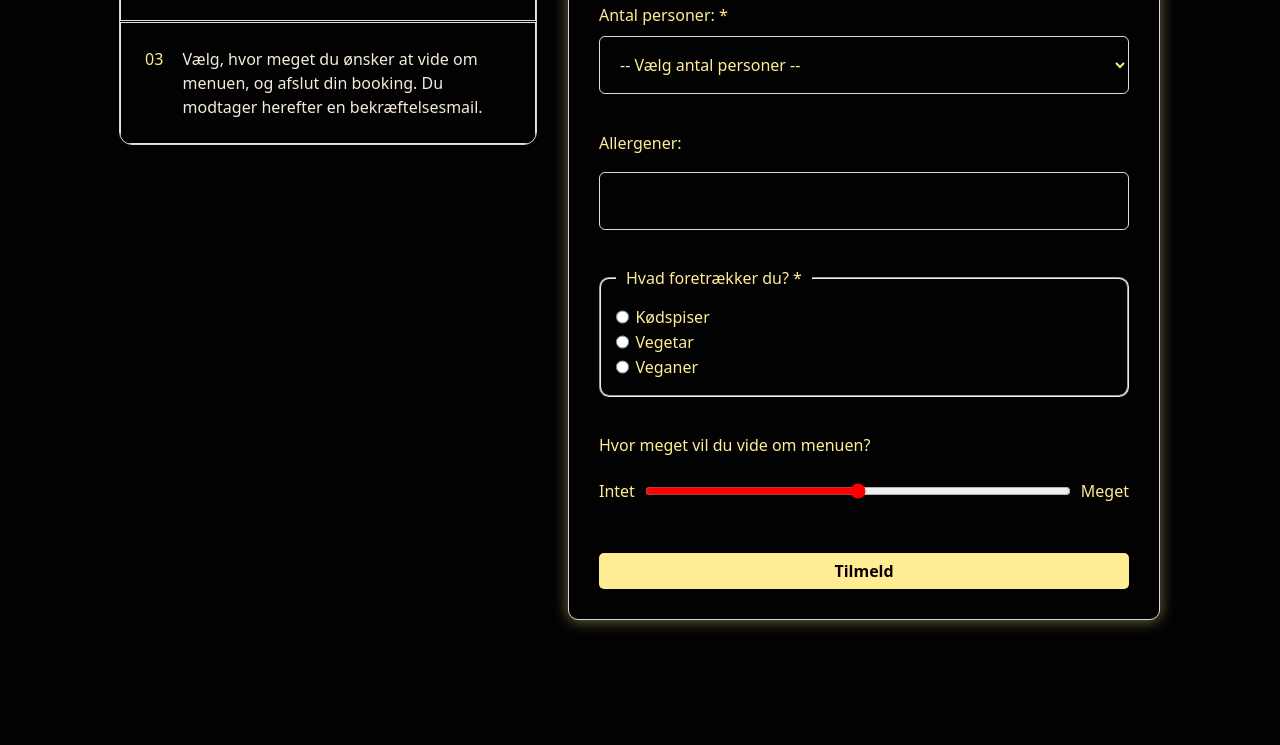
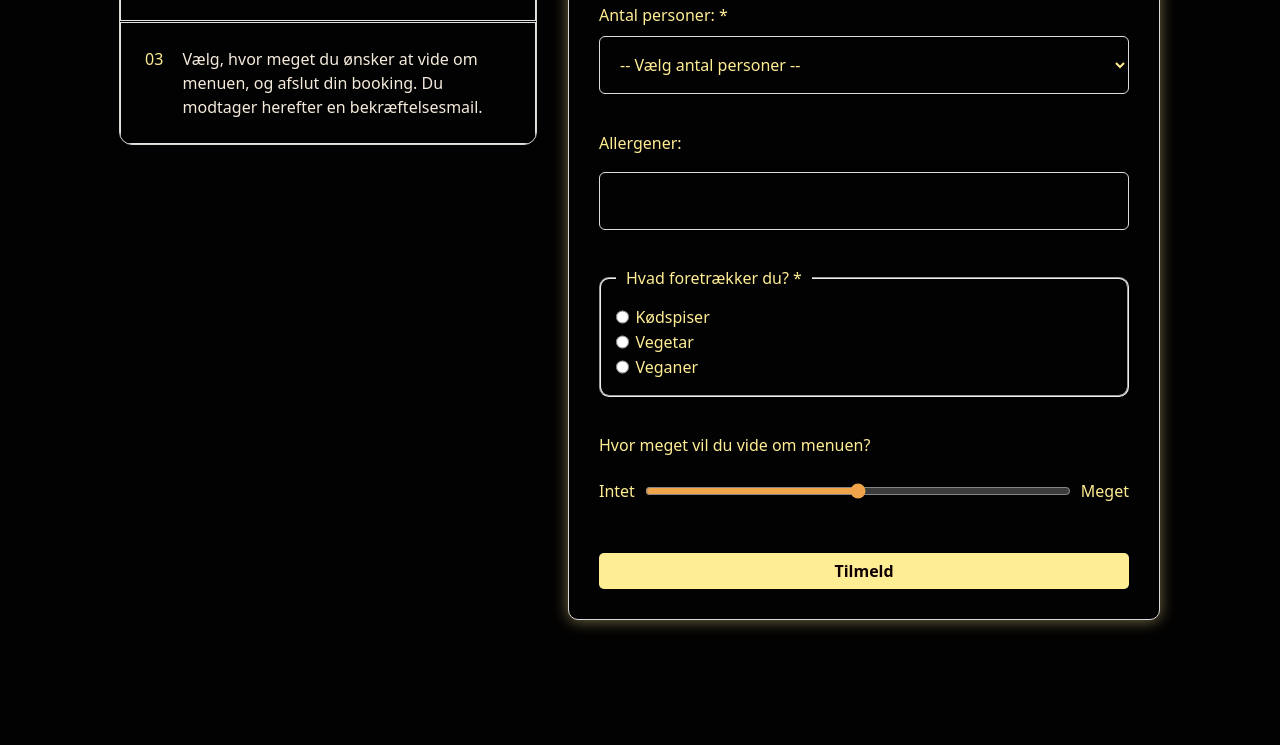
Before and after one commit to VildeNoel/event-middag-i-morke, a plain HTML site: page form.html in a window 1280 px wide. Shown: the part 586-1331 px from the top of the page. Drawn offline with Linux system fonts and the light colour scheme.

Commit message:
Remove accent color from form group for consistency

```diff
--- a/style.css
+++ b/style.css
@@ -456,7 +456,6 @@ form {
 .form-group {
   display: grid;
   gap: 0.5rem;
-  accent-color: red;
 }
 
 label:has(input:is([type="radio"], [type="checkbox"])) {
```
